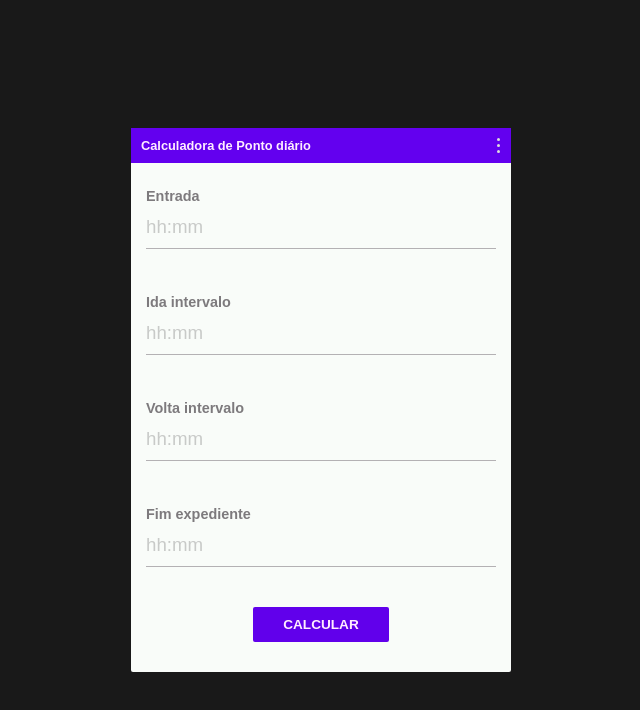
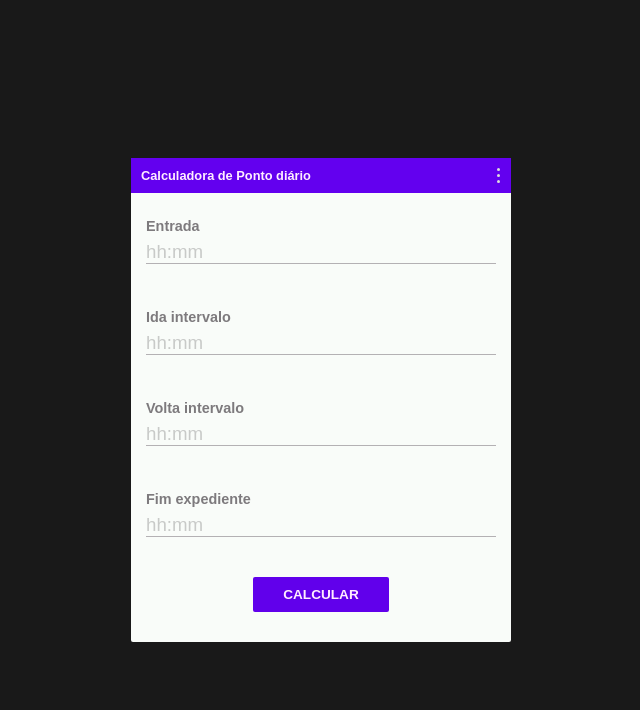
Before and after one commit to cristian-mota/Calculadora-de-ponto, a plain HTML site: page index.html in a window 1280 px wide. Shown: the whole page, without its empty margins (319-959 px from the left). Drawn offline with Linux system fonts and the light colour scheme; a web font is replaced by a local one.

Commit message:
Update style.css

```diff
--- a/css/style.css
+++ b/css/style.css
@@ -141,7 +141,8 @@ body {
 }
 
 .container .box-break input {
-    padding: 5px 0 10px 0;
+    /*padding: 5px 0 10px 0;*/
+    height: auto;
     font-family: 'Digital-7 Mono', sans-serif;
     border: none;
     font-size: 1.3em;
```
